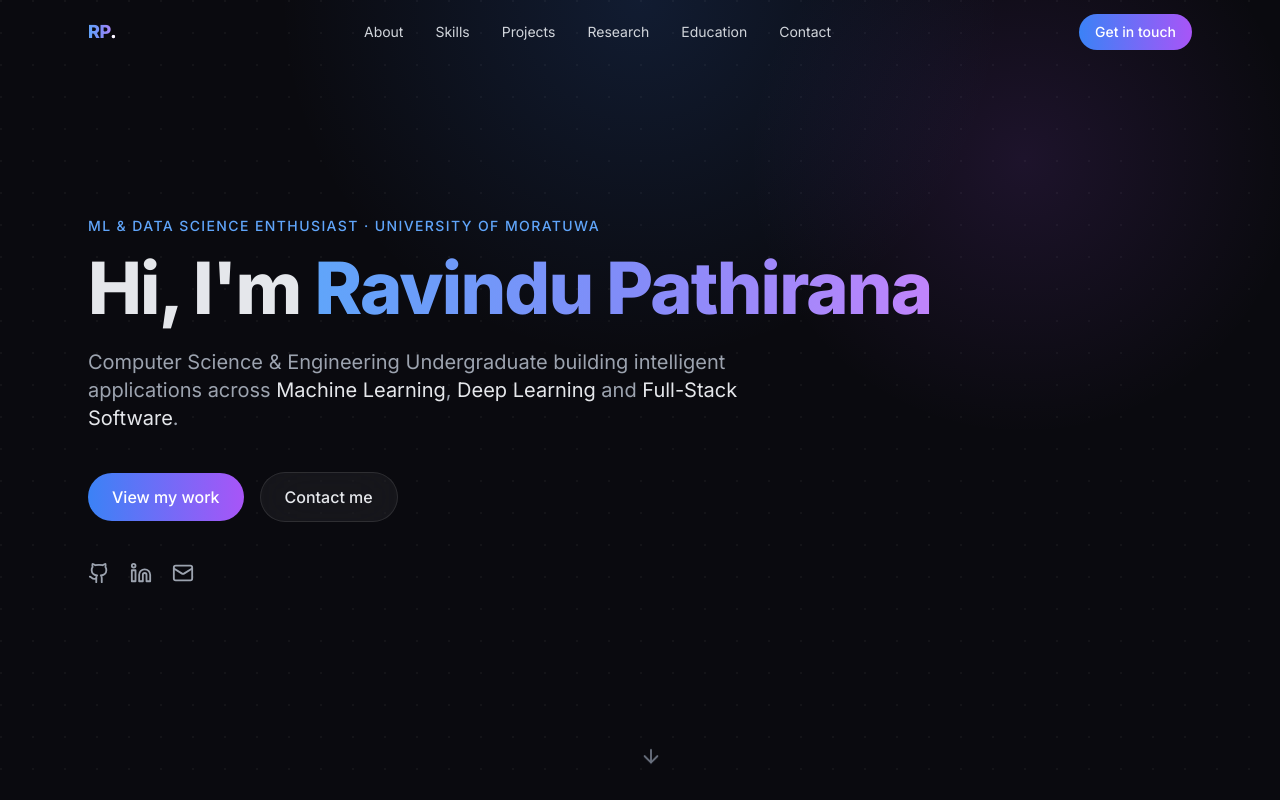
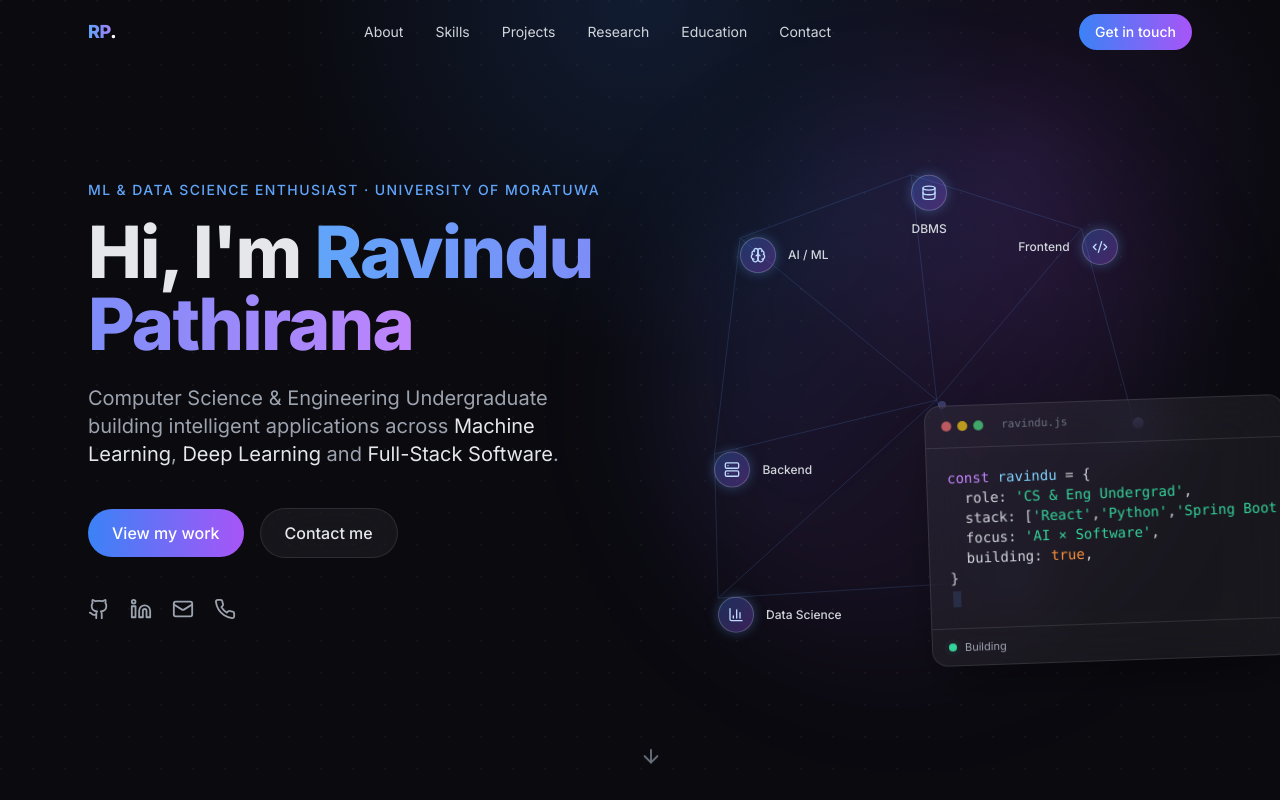
Before and after one commit to Ravindu-Pathirana/Portfolio, a React (Vite) app: page / in a window 1280 px wide. Shown: the top 800 px of the page. Built offline with nearby package versions, Linux system fonts and the light colour scheme.

Commit message:
edit hero card attractive way.

```diff
--- a/src/components/Hero.jsx
+++ b/src/components/Hero.jsx
@@ -1,6 +1,14 @@
-import { motion } from 'framer-motion'
-import { Github, Linkedin, Mail, ArrowDown, FileDown } from 'lucide-react'
-import { profile, socials } from '../data.js'
+import { motion } from "framer-motion";
+import {
+  Github,
+  Linkedin,
+  Mail,
+  ArrowDown,
+  FileDown,
+  Phone,
+} from "lucide-react";
+import { profile, socials } from "../data.js";
+import HeroVisual from "./HeroVisual.jsx";
 
 export default function Hero() {
   return (
@@ -9,6 +17,8 @@ export default function Hero() {
       <div className="absolute inset-0 bg-[radial-gradient(circle_at_1px_1px,rgba(255,255,255,0.04)_1px,transparent_0)] [background-size:32px_32px] pointer-events-none" />
 
       <div className="section-pad relative w-full">
+        <div className="grid lg:grid-cols-2 gap-12 lg:gap-16 items-center">
+          <div>
             <motion.p
               initial={{ opacity: 0, y: 20 }}
               animate={{ opacity: 1, y: 0 }}
@@ -33,9 +43,9 @@ export default function Hero() {
               transition={{ duration: 0.7, delay: 0.2 }}
               className="mt-6 max-w-2xl text-lg sm:text-xl text-gray-400 leading-relaxed"
             >
-          {profile.title} building intelligent applications across{' '}
-          <span className="text-gray-200">Machine Learning</span>,{' '}
-          <span className="text-gray-200">Deep Learning</span> and{' '}
+              {profile.title} building intelligent applications across{" "}
+              <span className="text-gray-200">Machine Learning</span>,{" "}
+              <span className="text-gray-200">Deep Learning</span> and{" "}
               <span className="text-gray-200">Full-Stack Software</span>.
             </motion.p>
 
@@ -73,16 +83,45 @@ export default function Hero() {
               transition={{ duration: 0.7, delay: 0.45 }}
               className="mt-10 flex items-center gap-5 text-gray-400"
             >
-          <a href={socials.github} target="_blank" rel="noreferrer" className="hover:text-white transition" aria-label="GitHub">
+              <a
+                href={socials.github}
+                target="_blank"
+                rel="noreferrer"
+                className="hover:text-white transition"
+                aria-label="GitHub"
+              >
                 <Github size={22} />
               </a>
-          <a href={socials.linkedin} target="_blank" rel="noreferrer" className="hover:text-white transition" aria-label="LinkedIn">
+              <a
+                href={socials.linkedin}
+                target="_blank"
+                rel="noreferrer"
+                className="hover:text-white transition"
+                aria-label="LinkedIn"
+              >
                 <Linkedin size={22} />
               </a>
-          <a href={`mailto:${socials.email}`} className="hover:text-white transition" aria-label="Email">
+              <a
+                href={`mailto:${socials.email}`}
+                className="hover:text-white transition"
+                aria-label="Email"
+              >
                 <Mail size={22} />
               </a>
+              <a
+                href={`tel:${socials.phone}`}
+                className="hover:text-white transition"
+                aria-label="Phone"
+              >
+                <Phone size={22} />
+              </a>
             </motion.div>
+          </div>
+
+          <div className="mt-16 lg:mt-0">
+            <HeroVisual />
+          </div>
+        </div>
       </div>
 
       <motion.a
@@ -96,5 +135,5 @@ export default function Hero() {
         <ArrowDown size={22} />
       </motion.a>
     </section>
-  )
+  );
 }
--- /dev/null
+++ b/src/components/HeroVisual.jsx
@@ -0,0 +1,199 @@
+import { motion } from "framer-motion";
+import { Brain, Code2, Database, Server, BarChart3 } from "lucide-react";
+
+// 7 outer nodes + 1 center node (percent coordinates, 0-100).
+// The center node sits behind the code window, so it's never labeled.
+// `side` controls which side of the dot the label sits on, so labels
+// always point outward, away from the card / container edges.
+const nodes = [
+  { x: 13.3, y: 20, label: "AI / ML", icon: Brain, side: "right" },
+  { x: 46.7, y: 8.3, label: "DBMS", icon: Database, side: "bottom" },
+  { x: 80, y: 18.3, label: "Frontend", icon: Code2, side: "left" },
+  { x: 90, y: 53.3 },
+  { x: 66.7, y: 83.3 },
+  { x: 9, y: 86.7, label: "Data Science", icon: BarChart3, side: "right" },
+  { x: 8.3, y: 60, label: "Backend", icon: Server, side: "right" },
+  { x: 51.7, y: 50 },
+];
+
+const edges = [
+  [0, 1],
+  [1, 2],
+  [2, 3],
+  [3, 4],
+  [4, 5],
+  [5, 6],
+  [6, 0],
+  [1, 7],
+  [7, 4],
+  [7, 2],
+  [0, 7],
+  [7, 5],
+  [7, 6],
+];
+
+function NetworkLines({ className }) {
+  return (
+    <svg
+      viewBox="0 0 100 100"
+      preserveAspectRatio="none"
+      className={className}
+      fill="none"
+      aria-hidden="true"
+    >
+      <defs>
+        <linearGradient id="nn-line" x1="0" y1="0" x2="100" y2="100">
+          <stop offset="0%" stopColor="#60a5fa" />
+          <stop offset="100%" stopColor="#c084fc" />
+        </linearGradient>
+      </defs>
+      {edges.map(([a, b], i) => (
+        <line
+          key={i}
+          x1={nodes[a].x}
+          y1={nodes[a].y}
+          x2={nodes[b].x}
+          y2={nodes[b].y}
+          stroke="url(#nn-line)"
+          strokeWidth="1"
+          strokeOpacity="0.4"
+          vectorEffect="non-scaling-stroke"
+        />
+      ))}
+    </svg>
+  );
+}
+
+function NetworkDot({ x, y, delay }) {
+  return (
+    <motion.span
+      className="absolute -translate-x-1/2 -translate-y-1/2 block w-2.5 h-2.5 rounded-full bg-gradient-to-br from-blue-400 to-purple-400"
+      style={{ left: `${x}%`, top: `${y}%` }}
+      initial={{ opacity: 0.3, scale: 0.8 }}
+      animate={{ opacity: [0.3, 1, 0.3], scale: [0.8, 1.15, 0.8] }}
+      transition={{ duration: 2.4, repeat: Infinity, delay, ease: "easeInOut" }}
+    />
+  );
+}
+
+const labelSideClasses = {
+  right: "left-full ml-3 top-1/2 -translate-y-1/2",
+  left: "right-full mr-3 top-1/2 -translate-y-1/2",
+  top: "bottom-full mb-2.5 left-1/2 -translate-x-1/2",
+  bottom: "top-full mt-2.5 left-1/2 -translate-x-1/2",
+};
+
+function LabeledNode({ x, y, label, icon: Icon, side = "right", delay = 0 }) {
+  return (
+    <motion.div
+      initial={{ opacity: 0, scale: 0.6 }}
+      animate={{ opacity: 1, scale: 1 }}
+      transition={{ duration: 0.5, delay: 0.6 + delay }}
+      className="absolute -translate-x-1/2 -translate-y-1/2 animate-float"
+      style={{ left: `${x}%`, top: `${y}%`, animationDelay: `${delay}s` }}
+    >
+      <div className="relative">
+        <span className="relative flex items-center justify-center w-9 h-9 rounded-full bg-gradient-to-br from-blue-500/30 to-purple-500/30 border border-white/20 shadow-[0_0_12px_rgba(96,165,250,0.35)]">
+          <Icon size={16} className="text-blue-200" />
+        </span>
+        <span
+          className={`absolute ${labelSideClasses[side]} text-xs font-medium text-gray-300 whitespace-nowrap`}
+        >
+          {label}
+        </span>
+      </div>
+    </motion.div>
+  );
+}
+
+const codeLines = [
+  <>
+    <span className="text-purple-400">const</span>{" "}
+    <span className="text-sky-300">ravindu</span> = {"{"}
+  </>,
+  <>
+    &nbsp;&nbsp;role:{" "}
+    <span className="text-emerald-400">'CS &amp; Eng Undergrad'</span>,
+  </>,
+  <>
+    &nbsp;&nbsp;stack: [<span className="text-emerald-400">'React'</span>,
+    <span className="text-emerald-400">'Python'</span>,
+    <span className="text-emerald-400">'Spring Boot'</span>],
+  </>,
+  <>
+    &nbsp;&nbsp;focus: <span className="text-emerald-400">'AI × Software'</span>
+    ,
+  </>,
+  <>
+    &nbsp;&nbsp;building: <span className="text-orange-400">true</span>,
+  </>,
+  <>{"}"}</>,
+];
+
+export default function HeroVisual() {
+  return (
+    <div className="relative h-[420px] sm:h-[480px] lg:h-[540px] w-full max-w-sm sm:max-w-md lg:max-w-lg mx-auto lg:mx-0">
+      <div className="absolute inset-0 rounded-full bg-gradient-to-br from-blue-500/20 via-purple-500/10 to-transparent blur-3xl" />
+
+      <NetworkLines className="absolute inset-0 w-full h-full opacity-40" />
+
+      {nodes.map((n, i) =>
+        n.label ? (
+          <LabeledNode
+            key={i}
+            x={n.x}
+            y={n.y}
+            label={n.label}
+            icon={n.icon}
+            side={n.side}
+            delay={i * 0.25}
+          />
+        ) : (
+          <NetworkDot key={i} x={n.x} y={n.y} delay={i * 0.25} />
+        ),
+      )}
+
+      <motion.div
+        initial={{ opacity: 0, y: 20, rotate: -3 }}
+        animate={{ opacity: 1, y: 0, rotate: -2 }}
+        transition={{ duration: 0.8, delay: 0.5 }}
+        whileHover={{ rotate: 0, scale: 1.02 }}
+        className="absolute left-1/2 top-1/2 -translate-x-1/2 -translate-y-1/2 w-[270px] sm:w-[320px] lg:w-[360px] glass rounded-2xl shadow-2xl shadow-black/40 overflow-hidden"
+      >
+        <div className="flex items-center gap-1.5 px-4 py-3 border-b border-white/10">
+          <span className="w-2.5 h-2.5 rounded-full bg-red-400/70" />
+          <span className="w-2.5 h-2.5 rounded-full bg-yellow-400/70" />
+          <span className="w-2.5 h-2.5 rounded-full bg-green-400/70" />
+          <span className="ml-3 text-[11px] text-gray-500 font-mono">
+            ravindu.js
+          </span>
+        </div>
+        <div className="p-5 font-mono text-[13px] sm:text-sm leading-relaxed text-gray-300">
+          {codeLines.map((line, i) => (
+            <motion.div
+              key={i}
+              initial={{ opacity: 0, x: -8 }}
+              animate={{ opacity: 1, x: 0 }}
+              transition={{ delay: 0.7 + i * 0.12 }}
+              className="whitespace-pre"
+            >
+              {line}
+            </motion.div>
+          ))}
+          <motion.span
+            animate={{ opacity: [1, 0, 1] }}
+            transition={{ duration: 1, repeat: Infinity }}
+            className="inline-block w-2 h-4 bg-blue-400 align-middle ml-0.5"
+          />
+        </div>
+        <div className="flex items-center gap-2 px-4 py-2.5 border-t border-white/10 text-[11px] text-gray-400">
+          <span className="relative flex h-2 w-2">
+            <span className="animate-ping absolute inline-flex h-full w-full rounded-full bg-emerald-400 opacity-75" />
+            <span className="relative inline-flex rounded-full h-2 w-2 bg-emerald-400" />
+          </span>
+          Building
+        </div>
+      </motion.div>
+    </div>
+  );
+}
--- a/src/data.js
+++ b/src/data.js
@@ -19,6 +19,7 @@ export const socials = {
   github: 'https://github.com/Ravindu-Pathirana',
   linkedin: 'https://www.linkedin.com/in/ravindu-pathirana-372082282',
   email: 'ravindup.23@cse.mrt.ac.lk',
+  phone: '+94 760 232 880',
 }
 
 export const skills = [
```
Lines whose indentation alone changed are shown as unchanged.
